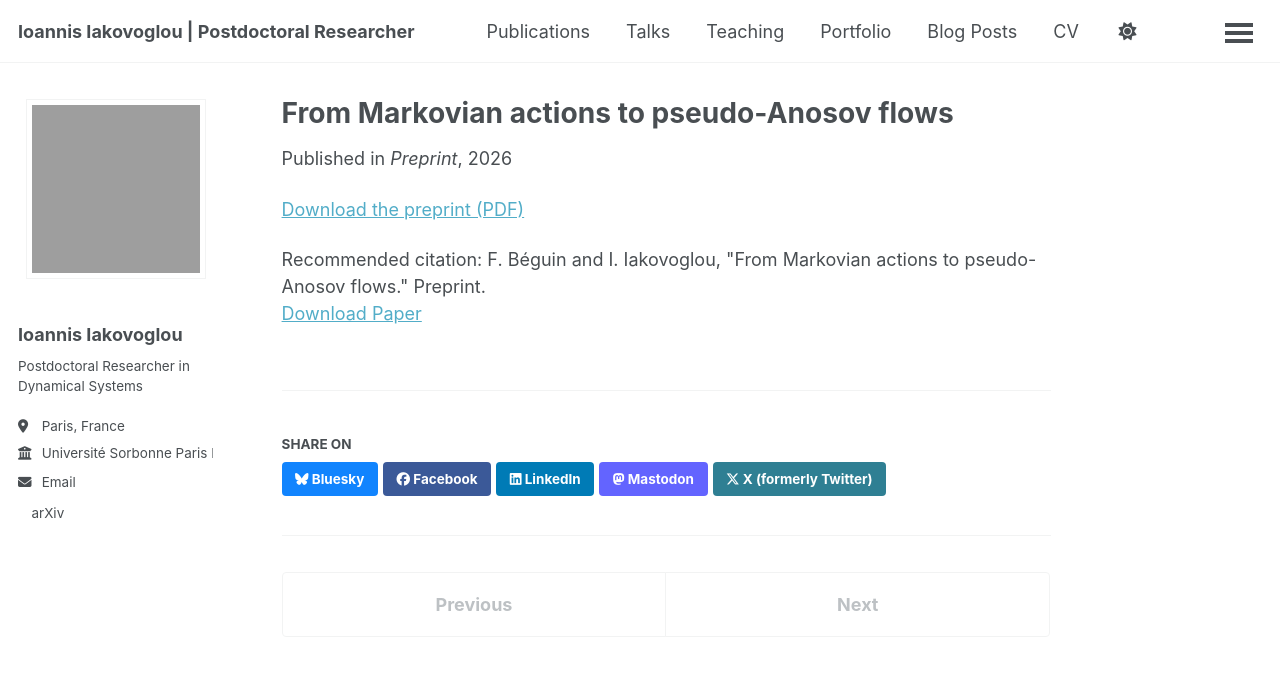
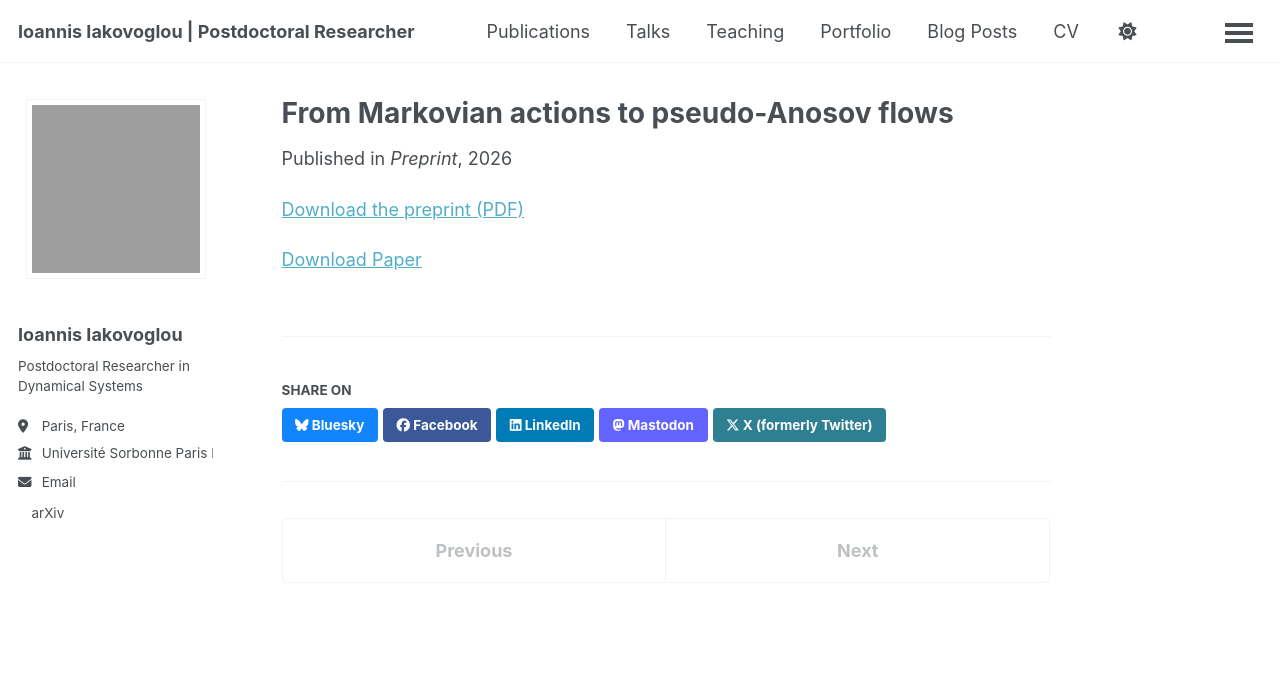
Before and after one commit to ioannisiakovoglou/ioannisiakovoglou.github.io, a Jekyll site: the page built from _publications/frommarkoviantopseudoanosov.md, in a window 1280 px wide. Shown: the top 676 px of the page. Built offline with Jekyll 4.4.1, drawn with Linux system fonts in a browser that asks for light colours; a script bundle is joined from its source files by our own code; a style sheet for code colours, icons or effects is not loaded.

Commit message:
Modify citation in frommarkoviantopseudoanosov.md
Updated citation format for the publication.

```diff
--- a/_publications/frommarkoviantopseudoanosov.md
+++ b/_publications/frommarkoviantopseudoanosov.md
@@ -6,6 +6,5 @@ permalink: /publication/markovian-actions-pseudo-anosov-flows
 date: 2026-11-20
 venue: "Preprint"
 paperurl: "/files/markovian-actions-pseudo-anosov-flows.pdf"
-citation: 'F. Béguin and I. Iakovoglou, "From Markovian actions to pseudo-Anosov flows." Preprint.'
 ---
 [Download the preprint (PDF)](/files/markovian-actions-pseudo-anosov-flows.pdf)
```
